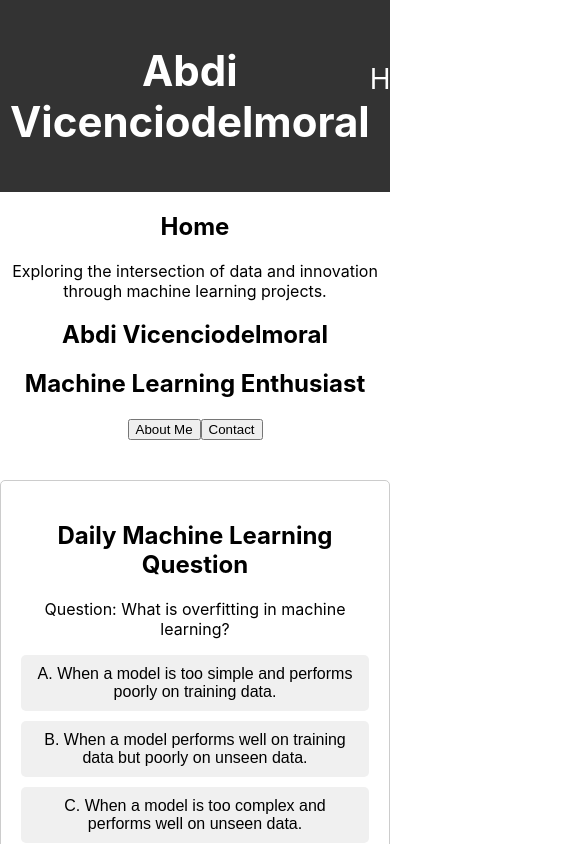
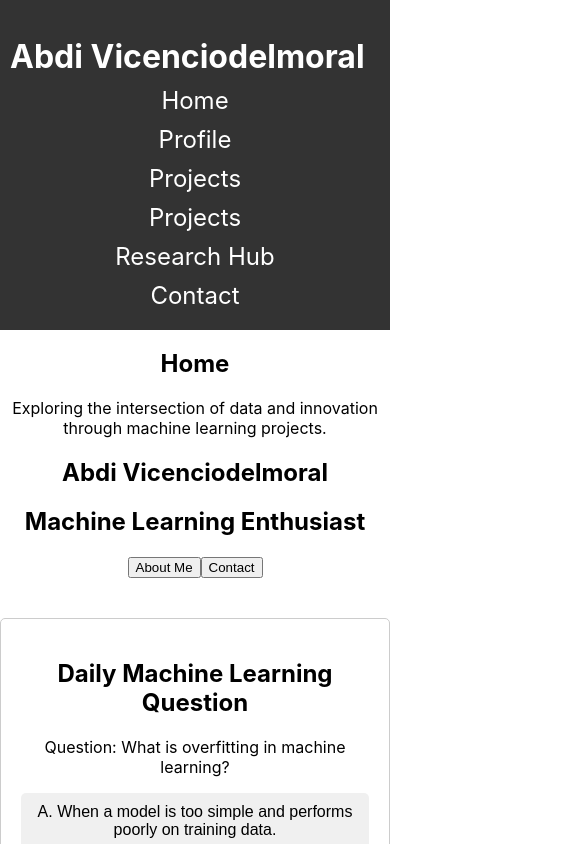
Before and after one commit to AbdiVicenciodelmoral/AbdiVicenciodelmoral.github.io, a React (Create React App) app in the folder my-github-pages-app/: page / in a window 390 px wide. Shown: the top 844 px of the page, 585 px wide, since content can reach past the window. Built offline with nearby package versions, Linux system fonts and the light colour scheme.

Commit message:
Adding Daily Questions

```diff
--- a/my-github-pages-app/src/components/Navbar.css
+++ b/my-github-pages-app/src/components/Navbar.css
@@ -37,3 +37,30 @@
 .navbar a:hover {
   text-decoration: underline;
 }
+
+/* Media Queries for mobile responsiveness */
+@media (max-width: 768px) {
+  .navbar {
+    flex-direction: column;
+    align-items: flex-start;
+  }
+
+  .navbar h1 {
+    font-size: 32px;
+    margin-bottom: 10px;
+  }
+
+  .navbar ul {
+    flex-direction: column;
+    width: 100%;
+  }
+
+  .navbar li {
+    margin-right: 0;
+    margin-bottom: 10px;
+  }
+
+  .navbar a {
+    font-size: 24px;
+  }
+}
```
